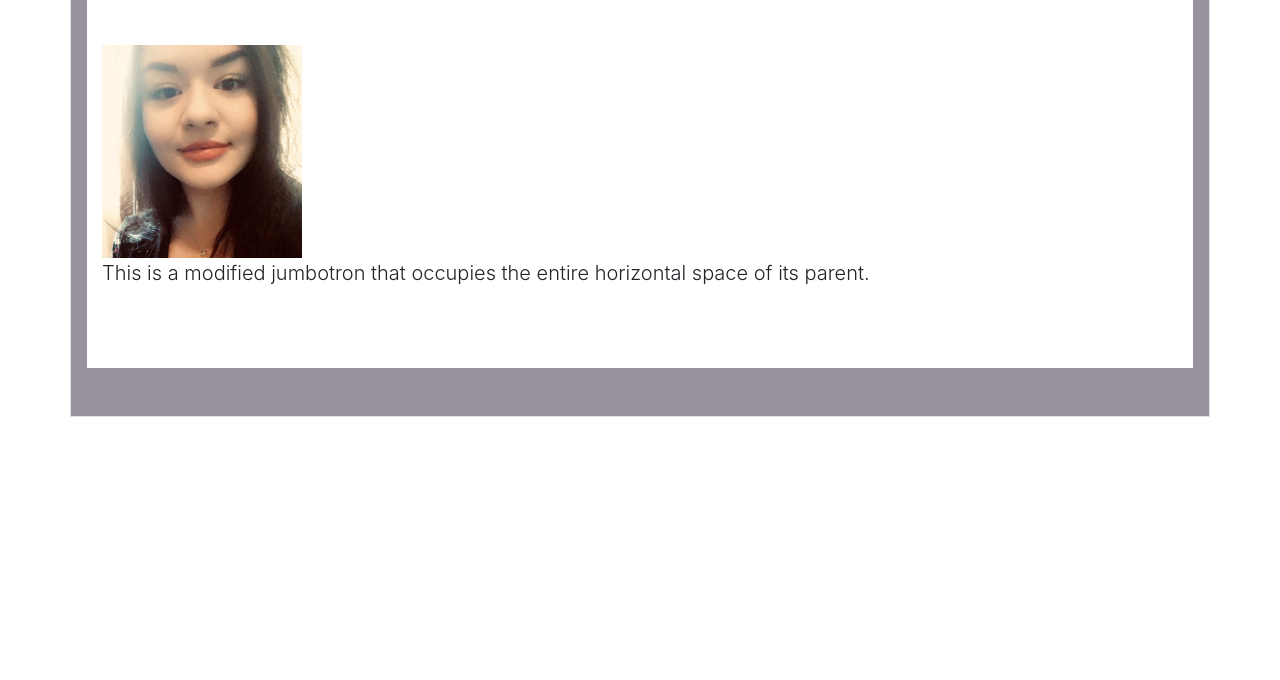
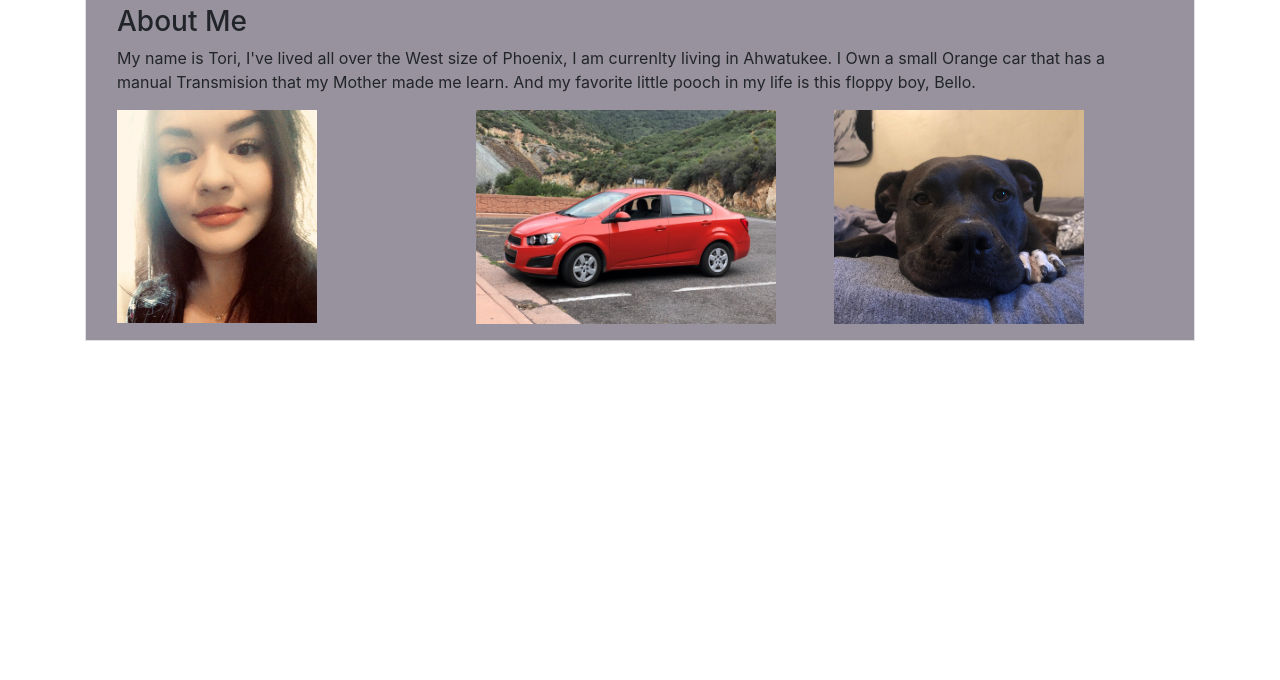
Before and after one commit to Lynntori306/Student_Bio, a plain HTML site: page index.html in a window 1280 px wide. Shown: the part 120-800 px from the top of the page. Drawn offline with nearby package versions, Linux system fonts and the light colour scheme.

Commit message:
added photo's

```diff
--- a/index.html
+++ b/index.html
@@ -1,41 +1,56 @@
 <!DOCTYPE html>
 <html lang="en">
+
 <head>
     <meta charset="UTF-8">
     <meta name="viewport" content="width=device-width, initial-scale=1.0">
     <title>My Webpage</title>
     <link rel="stylesheet" href="https://maxcdn.bootstrapcdn.com/bootstrap/4.4.1/css/bootstrap.min.css">
 </head>
+@media (min-width: 576px) { ... }
 
-
-<body >
+<body>
+    <div class="container-sm">
         <div class="container p-3 my-3 border" style="background-color: rgb(152, 146, 158) ;">
 
             <nav class="navbar navbar-light">
-            <a class="navbar-brand" style="color: rgb(255, 255, 255);"><h3>Tori Mchenry</h3></a>
+                <a class="navbar-brand" style="color: rgb(255, 255, 255);">
+                    <h3>Tori Mchenry</h3>
+                </a>
 
                 <!-- Links -->
                 <ul class="navbar-nav">
                     <li class="nav-item">
                         <div class="btn-toolbar" role="toolbar" aria-label="Toolbar with button groups">
                             <div class="btn-group btn-light" role="group" aria-label="First group">
-                      <button type="button" class="btn btn-light"><a href ="./index.html">Home</a></button>
-                      <button type="button" class="btn btn-light"><a href ="./Portfolio.html">My Portfolio</a></button>
-                      <button type="button" class="btn btn-light"><a href ="./contact.html">Contact Me</a></button>
+                                <button type="button" class="btn btn-light"><a href="./index.html">Home</a></button>
+                                <button type="button" class="btn btn-light"><a href="./Portfolio.html">My
+                                        Portfolio</a></button>
+                                <button type="button" class="btn btn-light"><a href="./contact.html">Contact
+                                        Me</a></button>
 
             </nav>
 
+            <div class="container-fluid">
+                <h3>About Me</h3>
+                <p>My name is Tori, I've lived all over the West size of Phoenix, I am currenlty living in Ahwatukee.
+                     I Own a small Orange car that has a manual Transmision that my Mother made me learn.
+                     And my favorite little pooch in my life is this floppy boy, Bello.
+                     </p>
+                <div class="row">
+                  <div class="col-sm-4"><img src="./.img/me.jpg" style="width: 200px;" alt="selfie"></div>
+                  <div class="col-sm-4"> <img src="./.img/myCar.png" style="width: 300px;" alt="chevySonic"></div>
+                  <div class="col-sm-4"><img src="./.img/bello.png" style="width: 250px;" alt="myDog"></div>
 
-      <div class="jumbotron jumbotron-fluid" style="background-color: rgb(255, 255, 255);">
-        <div class="container">
-            <img src="./me.jpg" style="width: 200px;" alt="selfie">
-          <p class="lead">This is a modified jumbotron that occupies the entire horizontal space of its parent.</p>
+                </div>
+              </div>
+
         </div>
     </div>
 
 
 
 
+</body>
 
-</body>
 </html>
```
Also changed, not shown: .img/bello.png (added), .img/me.jpg (renamed from me.jpg), .img/myCar.png (added). Lines whose indentation alone changed are shown as unchanged.
